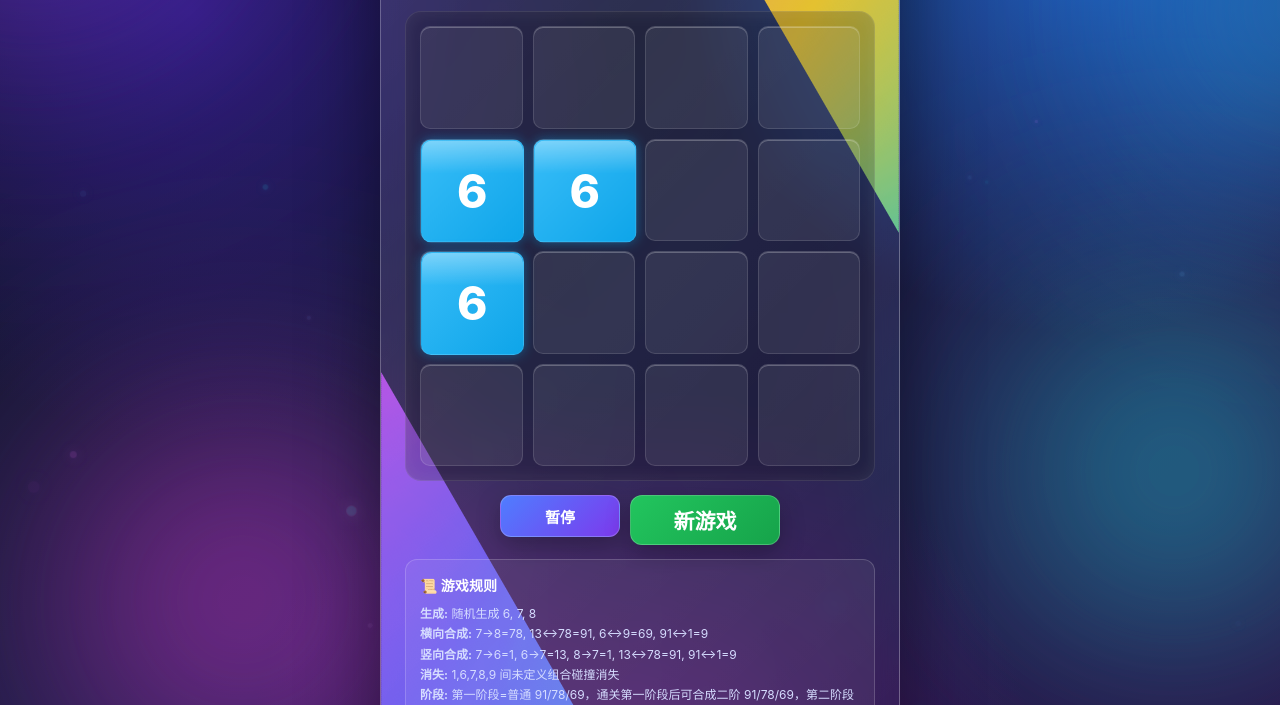
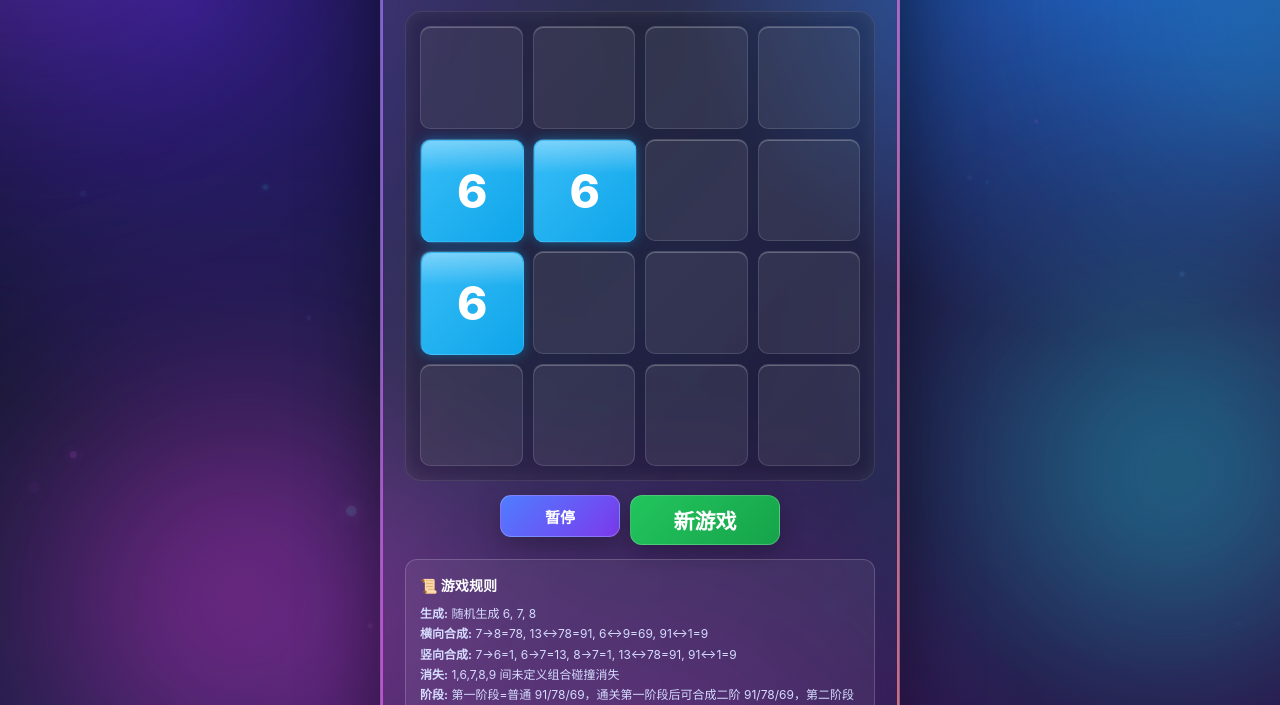
Before and after one commit to Steven-king123/917869-Casualgames, a plain HTML site: page 917869进阶版-0.2.2.html in a window 1280 px wide. Shown: the part 182-887 px from the top of the page. Drawn offline with Linux system fonts and the light colour scheme.

Commit message:
流光边框bug紧急修复

```diff
--- a/917869进阶版-0.2.2.html
+++ b/917869进阶版-0.2.2.html
@@ -156,14 +156,15 @@
 
     .border-flow {
       position: absolute;
-      inset: -35%;
+      inset: 0;
       z-index: 5;
       border-radius: 24px;
       pointer-events: none;
-      padding: 35%;
-      background: conic-gradient(from 0deg, #38bdf8, #6d5dfc, #d946ef, #fb7185, #facc15, #2dd4bf, #38bdf8);
-      animation: borderFlow 12s linear infinite;
-      opacity: .9;
+      padding: 2px;
+      background: linear-gradient(120deg, #38bdf8 0%, #6d5dfc 16%, #d946ef 32%, #fb7185 48%, #facc15 64%, #2dd4bf 80%, #38bdf8 100%);
+      background-size: 300% 300%;
+      animation: borderFlow 10s linear infinite;
+      opacity: .82;
       mask: linear-gradient(#fff 0 0) content-box, linear-gradient(#fff 0 0);
       -webkit-mask: linear-gradient(#fff 0 0) content-box, linear-gradient(#fff 0 0);
       mask-composite: exclude;
@@ -172,8 +173,8 @@
     }
 
     @keyframes borderFlow {
-      from { transform: rotate(0deg); }
-      to { transform: rotate(360deg); }
+      0% { background-position: 0% 50%; }
+      100% { background-position: 300% 50%; }
     }
 
     .victory-layer {
```
